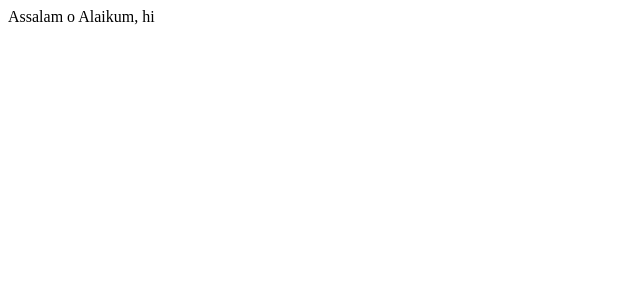
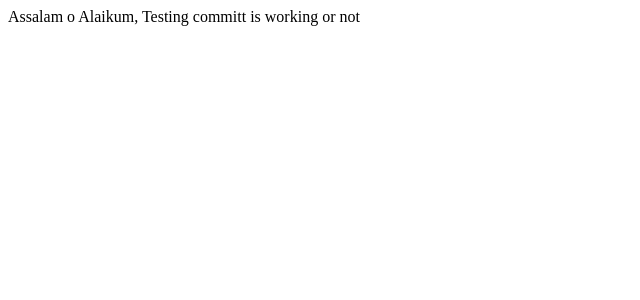
Before and after one commit to Rana-Usama/basic-react-template, a React (Create React App) app: page / in a window 1280 px wide. Shown: the top 300 px of the page, without its empty margins (0-640 px from the left). Built offline with nearby package versions, Linux system fonts and the light colour scheme.

Commit message:
testing committ changes

```diff
--- a/src/App.js
+++ b/src/App.js
@@ -7,7 +7,7 @@ class App extends Component{
 
     render(){
         return(
-            <div>Assalam o Alaikum, hi</div>
+            <div>Assalam o Alaikum, Testing committ is working or not</div>
         )
     }
 }
```
Also changed, not shown: 1 other file (tests, documents, lock files or other folders).
